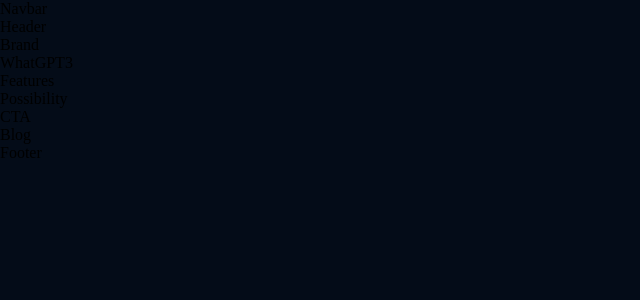
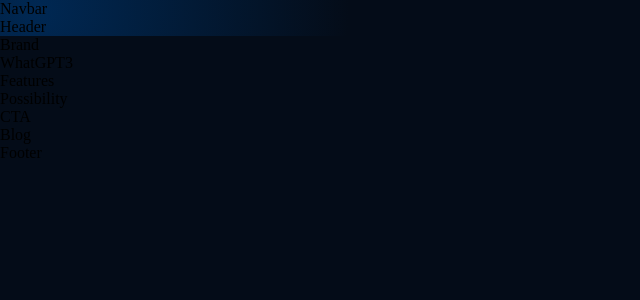
Before and after one commit to kmacfadyen/myproject-webapplication-react, a React (Create React App) app: page / in a window 1280 px wide. Shown: the top 300 px of the page, without its empty margins (0-640 px from the left). Built offline with nearby package versions, Linux system fonts and the light colour scheme.

Commit message:
added gradient

```diff
--- a/src/App.css
+++ b/src/App.css
@@ -47,3 +47,31 @@
 body {
   background: var(--color-bg);
 }
+
+a {
+  color: unset;
+  text-decoration: none;
+}
+
+.gradient__bg {
+  background:-moz-radial-gradient(circle at 3% 25%, rgba(0, 40, 83, 1) 0%, rgba(4, 12, 24, 1) 25%);
+
+  /* safari 5.1+,chrome 10+ */
+  background:-webkit-radial-gradient(circle at 3% 25%, rgba(0, 40, 83, 1) 0%, rgba(4, 12, 24, 1) 25%);
+
+  /* opera 11.10+ */
+  background:-o-radial-gradient(circle at 3% 25%, rgba(0, 40, 83, 1) 0%, rgba(4, 12, 24, 1) 25%);
+
+  /* ie 10+ */
+  background:-ms-radial-gradient(circle at 3% 25%, rgba(0, 40, 83, 1) 0%, rgba(4, 12, 24, 1) 25%);
+
+  /* global 92%+ browsers support */
+  background:radial-gradient(circle at 3% 25%, rgba(0, 40, 83, 1) 0%, rgba(4, 12, 24, 1) 25%);
+}
+
+.gradient__text {
+  background: var(--gradient-text);
+  background-clip: text;
+  -webkit-background-clip: text;
+  -webkit-text-fill-color: transparent;
+}
```
